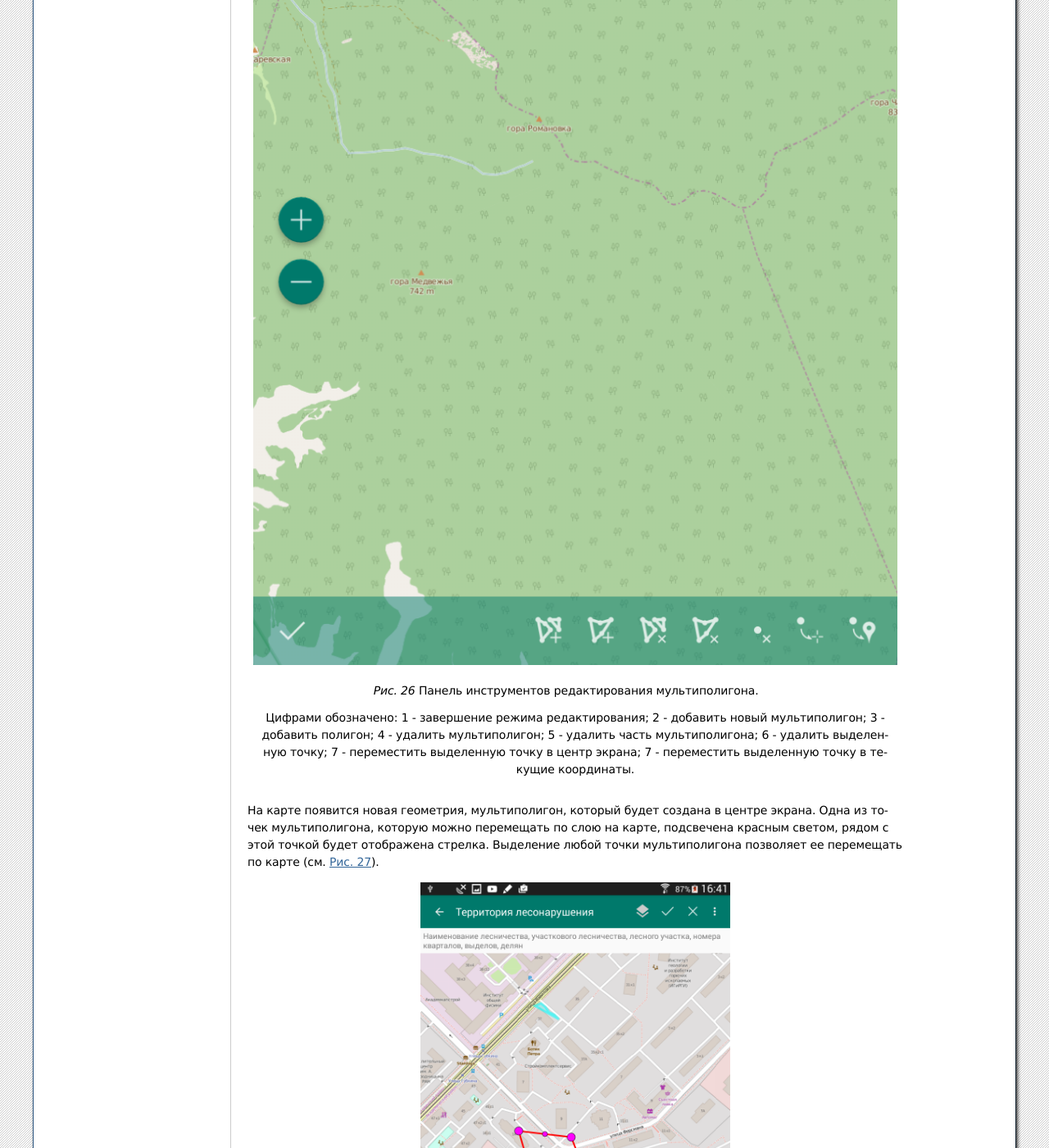
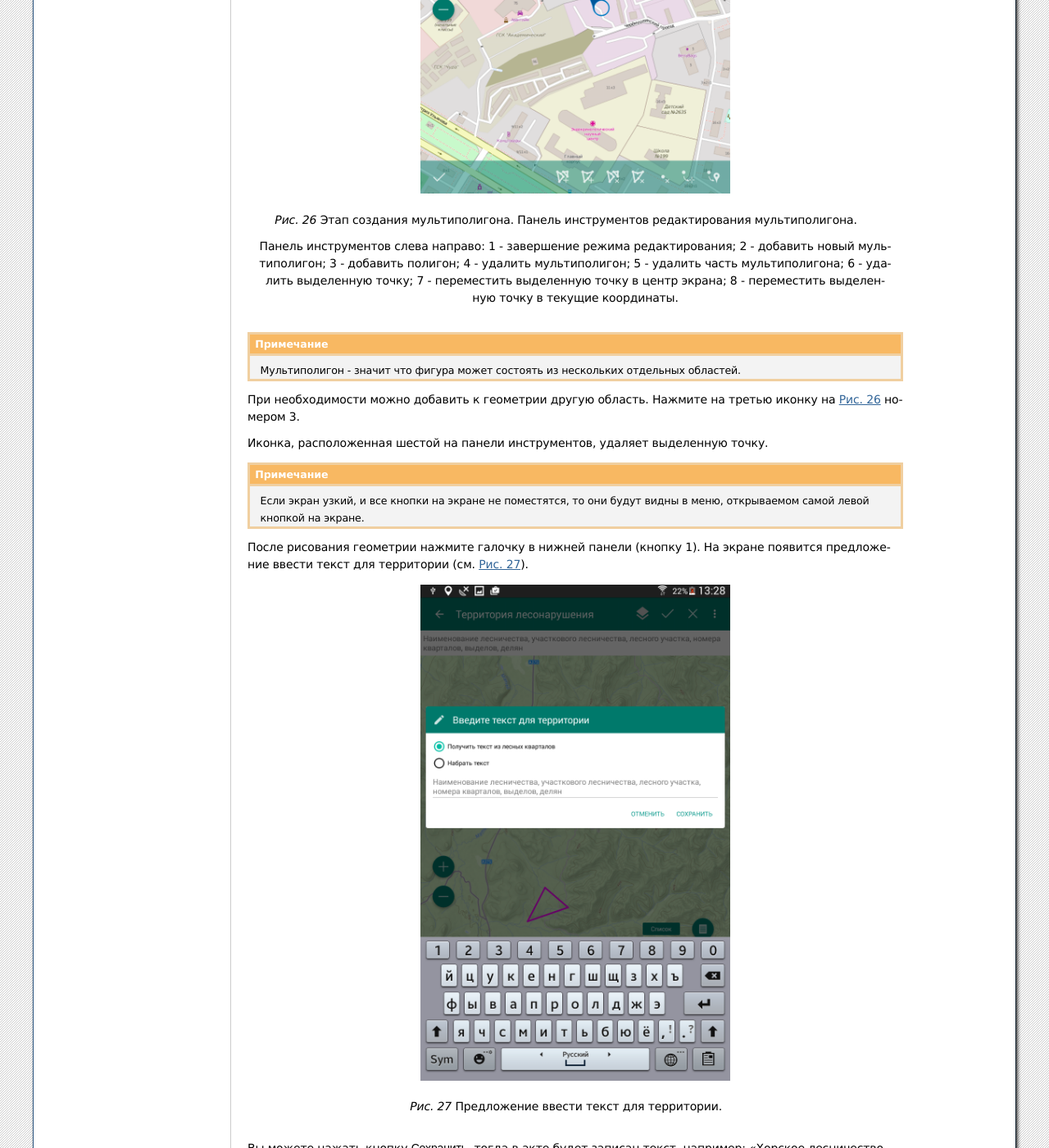
Before and after one commit to nextgis/docs_forestinspector, a Sphinx documentation site: the page built from source/inspector.rst, in a window 1280 px wide and 1400 px high, scrolled down 23484 px. Shown: the whole window at 82% size. Built offline with Sphinx 7.4.7, drawn with Linux system fonts in a browser that asks for light colours; formulas are drawn with MathJax 3; some of the changed text lies outside the part shown.

Commit message:
корректировка опредений

```diff
--- a/source/inspector.rst
+++ b/source/inspector.rst
@@ -203,7 +208,8 @@
 
 .. note:: На карте геометрия выделяется розовым цветом.
 
-После ввода геометрии нажмите галочку на верхней панели экрана с картой, и вы вернётесь на экран акта.
+После ввода геометрии нажмите галочку на верхней панели экрана с картой, и вы вернётесь
+на экран акта.
 
 Ввод полей посредине акта
 ^^^^^^^^^^^^^^^^^^^^^^^^^^^^^^^^^^^^^^^^^^^^
@@ -212,8 +218,8 @@
 
 5. В поле :guilabel:`1. Вид лесонарушения` находится список. Нажмите на него и выберите
    из списка нужный вид лесонарушения.
-6. В поле :guilabel:`Категория защитности лесов` находится список. Нажмите на него и выберите
-   из списка нужный элемент.
+6. В поле :guilabel:`Категория защитности лесов` находится список. Нажмите на него и
+   выберите из списка нужный элемент.
 7. Заполните поля :guilabel:`3. Когда и кем обнаружено лесонарушение`, :guilabel:`4.
    Когда совершено    лесонарушение`, :guilabel:`5. Предполагаемое лицо, совершившее лесонарушение`.
 8. Заполните поля 7, 8, 9 и :guilabel:`Примечание`.
@@ -224,7 +230,7 @@
 
 После того как вы всё внесли в форму акта, нажмите на кнопку :guilabel:`Подписать и отправить`. Откроется окно (см. :numref:`fw_akt_o_lesonarushenii_save_signature`). В нём надо пальцем
 или стилусом поставить свою подпись. Затем нажмите на кнопку :guilabel:`Сохранить`.
-После нажатия этой кнопки акт происходит сохранение акта, и исправлить акт будет уже нельзя.
+После нажатия на эту кнопку происходит сохранение акта, и исправлить акт будет уже нельзя.
 
 .. figure:: _static/fw_akt_o_lesonarushenii_save_signature.png
    :name: fw_akt_o_lesonarushenii_save_signature
@@ -266,7 +272,8 @@
    Окно ведомости пересчёта с введёнными данными.
 
 Для удаления записей из ведомости перечета нажмите на пустой квадрат в правой части строки.
-Когда он выделится галочкой, то сверху экрана появится иконка с изображением корзины. При нажатии иконку с изображением корзины удалятся записи из списка, отмеченные галочкой.
+Когда он выделится галочкой, то сверху экрана появится иконка с изображением корзины.
+При нажатии иконку с изображением корзины удалятся записи из списка, отмеченные галочкой.
 Для редактирования записей в ведомости пересчёта нажмите на текст записи. Откроется окно,
 где вы сможете менять все атрибуты.
 
@@ -275,7 +282,6 @@
 Вид и количество продукции, подлежащей изятию
 ^^^^^^^^^^^^^^^^^^^^^^^^^^^^^^^^^^^^^^^^^^^^^^^^^^^^^
 На экране Продукция для изъятия нажмите главную кнопку. Откроется окно добавления данных (см. :numref:`fw_produkcia_dlya_izatia_entering`).
-
 
 .. figure:: _static/fw_produkcia_dlya_izatia_entering.png
    :name: fw_produkcia_dlya_izatia_entering
@@ -295,17 +301,19 @@
 
    Окно продукции для изъятия с введёнными данными.
 
-Для удаления записей из списка нажмите на квадрат в правой части строки. Когда он выделится галочкой, то сверху экрана появится иконка с изображением корзины. По её нажатию удалятся отмеченные галочкой записи.
+Для удаления записей из списка нажмите на квадрат в правой части строки. Когда он
+выделится галочкой, то сверху экрана появится иконка с изображением корзины. При нажатии
+на эту иконку удалятся отмеченные галочкой записи.
 
-Для редактирования записей в списке нажмите на текст записи. Откроется окно, где вы сможете менять все атрибуты.
+Для редактирования записей в списке нажмите на текст записи. Откроется окно, где
+вы сможете менять все атрибуты.
 
 После завершения ввода списка пересчёта нажмите кнопку <-- в верхней панели.
-
 
 Акт об обнаружении орудий заготовки
 ^^^^^^^^^^^^^^^^^^^^^^^^^^^^^^^^^^^^^^^^^^^^^^^^^^^^^
 
-На экране :guilabel:`Акт об обнаружении орудий` заготовки нажмите главную кнопку.
+На экране :guilabel:`Акт об обнаружении орудий заготовки`. Нажмите на главную кнопку.
 Откроется окно добавления данных (см. :numref:`fw_akt_obnaruzenia_orudiy_entering`).
 
 
@@ -327,33 +335,39 @@
 
    Окно продукции для изъятия с введёнными данными.
 
-Для удаления записей из списка нажмите на квадрат в правой части строки. Когда он выделится галочкой, то сверху экрана появится иконка с изображением корзины. По её нажатию удалятся отмеченные галочкой записи.
+Для удаления записей из списка нажмите на пустой квадрат в правой части строки. Когда
+он выделится галочкой, то сверху экрана появится иконка с изображением корзины. При
+нажатии этой кнопки удалятся отмеченные галочкой записи.
 
-Для редактирования записей в списке нажмите на текст записи. Откроется окно, где вы сможете менять все атрибуты.
+Для редактирования записей в списке нажмите на текст записи. Откроется окно, где
+вы сможете менять все атрибуты.
 
 После завершения ввода списка пересчёта нажмите кнопку <-- в верхней панели.
-
 
 Фототаблица
 ^^^^^^^^^^^^^^^^^^^^^^^^^^^^^^^^^^^^^^^^^^^^^^^^^^^^^
 
-На экране фототаблицы нажмите главную кнопку. Запустится системное приложение фотокамеры устройства. Интерфейс их отличается у разных марок устройств, но в любом случае для съёмки нужно нажать самую большую кнопку на панели.
+На экране фототаблицы нажмите главную кнопку. Запустится системное приложение фотокамеры
+устройства. Интерфейс их отличается у разных марок устройств, но в любом случае для
+съёмки нужно нажать самую большую кнопку на панели.
 
 .. note:: Перед съёмкой протрите объектив тканью.
 
-Для удаления фотографий нажмите и удерживайте прямоугольную отметку на фотографии. Отмеченные фото можно удалить нажатием на кнопку с изображением корзины.
+Для удаления фотографий нажмите на нее и удерживайте прямоугольную отметку на фотографии.
+Отмеченные фото можно удалить нажатием на кнопку с изображением корзины.
 
 После завершения добавления фотографий нажмите кнопку <-- в верхней панели.
-
 
 Создание отдельной ведомости перечёта
 ------------------------------
 
-Имеется возможность создать отдельную ведомость пересчёта деревьев. Её можно подписать и отправить на сервер.
+Имеется возможность создать отдельную ведомость пересчёта деревьев. Её можно подписать
+и отправить на сервер.
 
-Для создания ведомости пересчёта деревьев, перейдите на главный экран приложения, нажмите на главную кнопку приложения, нажмите пункт "Ведомость перечёта".
+Для создания ведомости пересчёта деревьев, перейдите на главный экран приложения,
+нажмите на главную кнопку приложения, нажмите пункт "Ведомость перечёта".
 
-На экране ведомости перечета нажмите главную кнопку. Откроется окно добавления данных:
+На экране ведомости перечета нажмите на главную кнопку. Откроется окно добавления данных:
 
 .. figure:: _static/fw_vedomost_perecheta_add.png
    :name: fw_vedomost_perecheta_standalone_add
@@ -380,19 +393,22 @@
    :width: 10cm
 
    Окно ведомости пересчёта с введёнными данными.
-
-Для удаления записей из ведомости перечета нажмите на квадрат в правой части строки. Когда он выделится галочкой, то сверху экрана появится иконка с изображением корзины. По её нажатию удалятся отмеченные галочкой записи.
-Для редактирования записей в ведомости пересчёта нажмите на текст записи. Откроется окно, где вы сможете менять все атрибуты.
+ри
+Для удаления записей из ведомости перечета нажмите на пустой квадрат в правой части строки.
+Когда он выделится галочкой, то сверху экрана появится иконка с изображением корзины.
+При нажатии на эту иконку удалятся отмеченные галочкой записи.
+Для редактирования записей в ведомости пересчёта нажмите на текст записи. Откроется окно,
+где вы сможете менять все атрибуты.
 
 После завершения ввода ведомости перечёта нажмите кнопку <-- в верхней панели.
-
 
 Создание акта полевых мероприятий
 -------------------------------------------------
 
 * На главном экране нажмите основную кнопку приложения. Нажмите :guilabel:`Акт о полевых мероприятиях`.
 
-Этот документ состоит из набора текстовых полей. Для заполнения формы выполните последовательность действий, описаную в этом разделе.
+Этот документ состоит из набора текстовых полей. Для заполнения формы выполните
+последовательность действий, описаную в этом разделе.
 
 Заполнение акта
 ^^^^^^^^^^^^^^^^^^^^^^^^^^^^^^^^^^^^^^^^^^^^^^^^^^^^^^^
@@ -416,19 +432,25 @@
 
 .. note::  Во время составления вы можете нажать кнопку Сохранить, которая находится в низу формы. Форма акта закроется, программа перейдёт на главный экран, в списке документов ваш акт будут самым верхним. Акт сохранится в памяти устройства, и при необходимости вы сможете его выключать, заменять батарею, и т.п. В списке этот акт можно будет открыть, и продолжить его заполнение.
 
-2. В поле :guilabel:`Дата и время составления` будет указано текущее дата и время. Вы можете их поменять, нажав на кнопку справа от поля.
+2. В поле :guilabel:`Дата и время составления` будет указано текущее дата и время.
+   Вы можете их поменять, нажав на иконку Календаря справа от поля.
 3. В поле :guilabel:`Место составления` введите название места составления акта.
-4. В поле :guilabel:`ФИО, должность и № удостоверения составителя акта` уже будет записано имя пользователя, на которого зарегистрировано приложение.
+4. В поле :guilabel:`ФИО, должность и № удостоверения составителя акта` уже будет
+   записано имя пользователя, на которого зарегистрировано приложение.
 5. Заполните поле :guilabel:`В присутствии`.
-6. В поле :guilabel:`Проведены полевые мероприятия по` находится список. Нажмите на него и выберите из списка подходящий вариант.
+6. В поле :guilabel:`Проведены полевые мероприятия по` находится список. Нажмите на
+   него и выберите из списка подходящий вариант.
 7. Заполните остальные поля.
 8. В поле :guilabel:`В лесах` вводится геометрия. Нажмите на это поле, и на экране откроется карта.
 
 Указание места для акта полевых мероприятий
 ^^^^^^^^^^^^^^^^^^^^^^^^^^^^^^^^^^^^^^^^^^^^
-На этом этапе нужно составить текст с описанием места совершения нарушения. Для этого нужно задать геометрию места нарушения на карте, и по заданной геометрии сгенерируется текст.
+На этом этапе нужно составить текст с описанием места совершения нарушения. Для
+этого нужно задать геометрию места нарушения на карте, и по заданной геометрии
+сгенерируется текст.
 
-9. Нажмите на поле :guilabel:`2. Место совершения нарушения`. Откроется карта. Нажмите на основную кнопку.
+9. Нажмите на поле :guilabel:`2. Место совершения нарушения`. Откроется карта.
+Нажмите на основную кнопку.
 
 Координаты можно задать разными способами по вашему выбору.
 
@@ -478,7 +499,10 @@
 
    Экран в процессе ввода полигона обходом.
 
-В процессе обхода на карте будет рисоваться замкнутая фигура, поэтому нет необходимости завершать обход именно в точке старта. Когда вы завершите обход, нажмите на галочку. Карта перейдёт в режим редактирования геометрии, вы сможете добавить или убрать часть линии(см. :numref:`fw_vvod_obkhodom_2_akt_polevykh_meropriatii`).
+В процессе обхода на карте будет рисоваться замкнутая фигура, поэтому нет необходимости
+завершать обход именно в точке старта. Когда вы завершите обход, нажмите на галочку.
+Карта перейдёт в режим редактирования геометрии, вы сможете добавить или убрать часть
+линии(см. :numref:`fw_vvod_obkhodom_2_akt_polevykh_meropriatii`).
 
 .. figure:: _static/fw_vvod_obkhodom_2.png
    :name: fw_vvod_obkhodom_2_akt_polevykh_meropriatii
@@ -495,36 +519,31 @@
 Вручную
 """"""""""""""""""""""""""""""""""""""""""""
 
-На экране появится карта. Нажмите на кнопку, обозначенную на :numref:`fw_ngmobile_creating_mpolyg_pic_2` номером 2.
-
-.. figure:: _static/fw_ngmobile_toolbar_mpolyg_pic.png
-   :name: fw_ngmobile_toolbar_mpolyg_pic_2
-   :align: center
-
-   Панель инструментов редактирования мультиполигона.
-
-   Цифрами обозначено: 1 - завершение режима редактирования; 2 - добавить новый
-   мультиполигон; 3 - добавить полигон; 4 - удалить мультиполигон; 5 - удалить часть мультиполигона;
-   6 - удалить выделенную точку; 7 - переместить выделенную точку в центр экрана;
-   7 - переместить выделенную точку в текущие координаты.
-
+На экране появится карта. Нажмите на вторую иконку на панели инструментов внизу экрана
+(расположение иконок на панели инструментов слева направо)
+на :numref:`fw_ngmobile_creating_mpolyg_pic_2`.
 На карте появится новая геометрия, мультиполигон, который будет создана в центре
 экрана. Одна из точек мультиполигона, которую можно перемещать по слою на карте,
 подсвечена красным светом, рядом с этой точкой будет отображена стрелка. Выделение
-любой точки мультиполигона позволяет ее перемещать по карте (см. :numref:`fw_ngmobile_creating_mpolyg_pic_2`).
+любой точки мультиполигона позволяет ее перемещать по карте.
 
 .. figure:: _static/fw_ngmobile_creating_mpolyg_pic.png
    :name: fw_ngmobile_creating_mpolyg_pic_2
    :align: center
    :width: 10cm
 
-   Этап создания мультиполигона.
+   Этап создания мультиполигона. Панель инструментов редактирования мультиполигона.
+
+   Панель инструментов слева направо: 1 - завершение режима редактирования; 2 - добавить новый
+   мультиполигон; 3 - добавить полигон; 4 - удалить мультиполигон; 5 - удалить часть
+   мультиполигона; 6 - удалить выделенную точку; 7 - переместить выделенную точку в
+   центр экрана; 8 - переместить выделенную точку в текущие координаты.
 
 .. note:: Мультиполигон - значит что фигура может состоять из нескольких отдельных областей.
 
-При необходимости можно добавить к геометрии другую область. Нажмите на кнопку, обозначенную на :numref:`fw_ngmobile_creating_mpolyg_pic_2` номером 3.
+При необходимости можно добавить к геометрии другую область. Нажмите на третью иконку на :numref:`fw_ngmobile_creating_mpolyg_pic_2` номером 3.
 
-Кнопка 6 - удаляет выделенную точку.
+Иконка, расположенная шестой на панели инструментов, удаляет выделенную точку.
 
 .. note:: Если экран узкий, и все кнопки на экране не поместятся, то они будут видны в меню, открываемом самой левой кнопкой на экране.
 
@@ -540,18 +559,18 @@
 
 Вы можете нажать кнопку :guilabel:`Сохранить`, тогда в акте будет записан текст, например:
 "Хорское лесничество Лазовское, часть 1 участковое лесничество квартал 275, квартал 274".
-Если вы хотите уточнить этот текст номерами выделов, то на экране карты нажмите пальцем на геометрию, нажмите галочку, в сообщении :guilabel:`Введите текст для территории` выберите :guilabel:`Набрать текст`, и исправьте текст.
+Если вы хотите уточнить этот текст номерами выделов, то на экране карты нажмите пальцем
+на геометрию, нажмите галочку, в сообщении :guilabel:`Введите текст для территории` выберите :guilabel:`Набрать текст`, и исправьте текст.
 
 В результате появление нового мультиполигона на карте на нижней панели инструментов
-редактирования мультиполигона кнопка под цифрой 1 изменяет изображение с галочки
-на дискету, а также добавляется кнопка в виде крестика, "Отмена правок", находящаяся
-на нижней панели инструментов редактирования мультиполигона под цифрой 2 (см. :numref:`fw_ngmobile_creating_mpolyg_pic_2`).
+редактирования мультиполигона первая иконка изменяет изображение с галочки на дискету,
+а также добавляется иконка в виде крестика, "Отмена правок", находящаяся
+на нижней панели инструментов редактирования мультиполигона второй (см. :numref:`fw_ngmobile_creating_mpolyg_pic_2`).
 
 .. note:: На карте геометрия выделяется розовым цветом.
 
 После ввода геометрии нажмите галочку на верхней панели экрана с картой, и вы вернётесь
 на экран акта.
-
 
 Создание заметки
 ------------------------------
@@ -569,11 +588,11 @@
 
    1 - отменить создание; 2 - сохранить заметку; 3 - отменить создание; 4 - считать координаты с GPS заново; 5 - указать точку на карте;
 
-
-Вы можете ввести текст заметки, начальную и конечную дату. По умолчанию, заметка запишется с координатами, которые были в момент открытия формы. Так же можно указать координаты заметки на карте, нажав кнопку 5 (см. :numref:`fw_note_create`).
+Вы можете ввести текст заметки, начальную и конечную дату. По умолчанию, заметка
+запишется с координатами, которые были в момент открытия формы. Так же можно указать
+координаты заметки на карте, нажав кнопку 5 (см. :numref:`fw_note_create`).
 
 Заметки можно просматривать на главной карте приложения, они отображаются точками.
-
 
 Привязка приложения к пользователю
 -----------------------------------------
```
Also changed, not shown: other parts of source/inspector.rst (+11 -8 lines).
